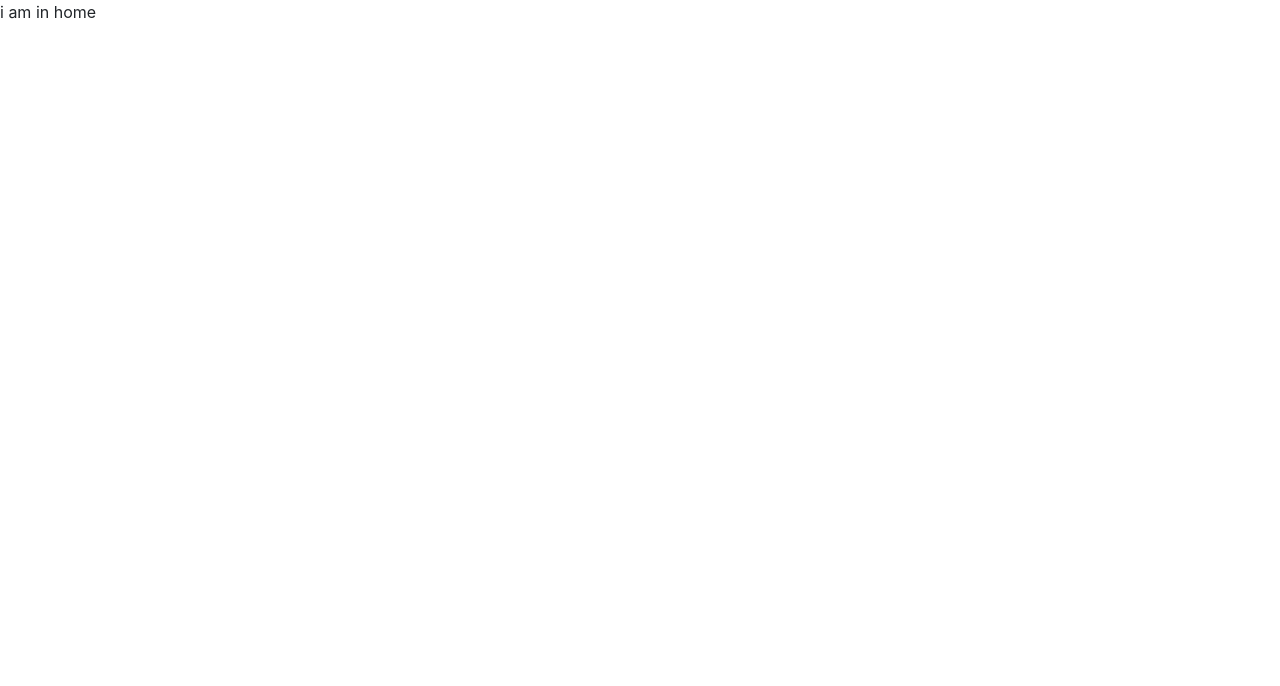
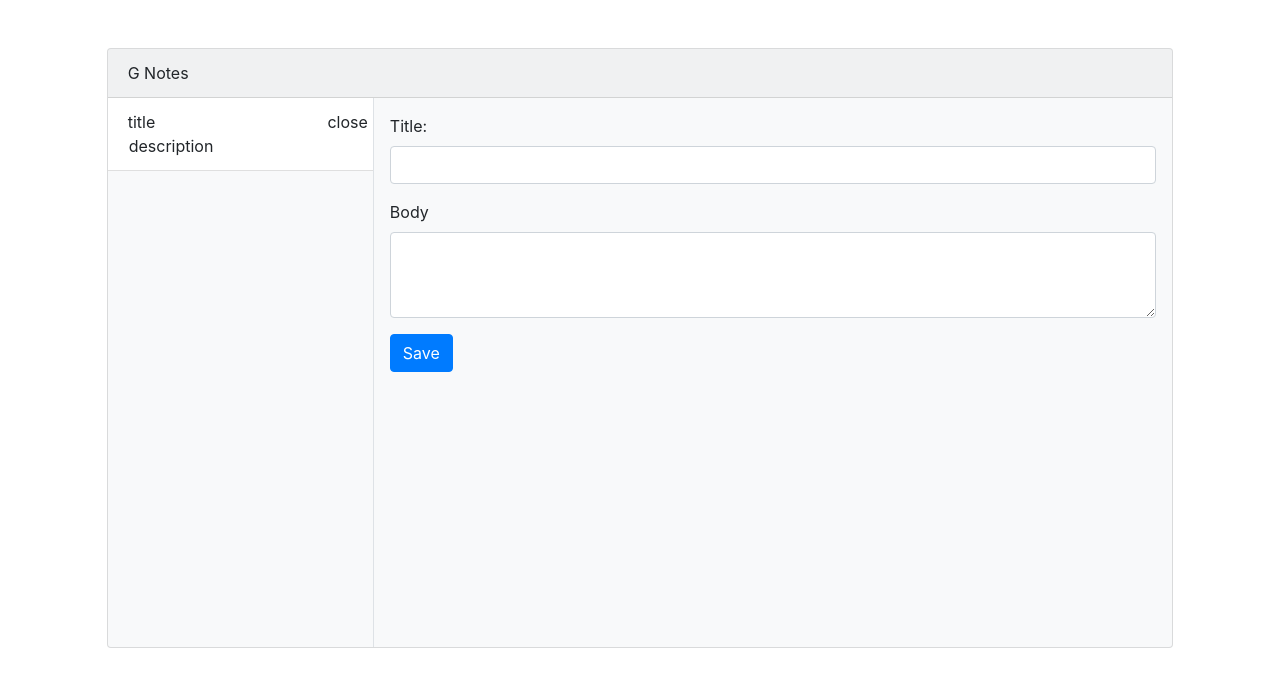
Before and after one commit to shivasai09/PractialTest, a React app: page / in a window 1280 px wide. Shown: the top 686 px of the page. Built offline with nearby package versions, Linux system fonts and the light colour scheme; sample sign-in values are in the browser's storage.

Commit message:
adding home page skeleton

```diff
--- a/src/App.js
+++ b/src/App.js
@@ -3,17 +3,14 @@ import { Link, Route, Switch } from "react-router-dom";
 import PrivateRoute from "./PrivateRoute";
 import PublicRoute from "./PublicRoute";
 import { LoginPage } from "./LoginPage";
+import { HomePage } from "./Home";
 
 export default class App extends React.Component {
   render() {
     return (
       <React.Fragment>
         <Switch>
-          <PrivateRoute
-            exact
-            path="/"
-            component={() => <div>i am in home</div>}
-          />
+          <PrivateRoute exact path="/" component={HomePage} />
           <PublicRoute exact path="/login" component={LoginPage} />
         </Switch>
       </React.Fragment>
--- /dev/null
+++ b/src/Home.js
@@ -0,0 +1,58 @@
+import * as React from "react";
+import Card from "react-bootstrap/Card";
+import Form from "react-bootstrap/Form";
+import Row from "react-bootstrap/Row";
+import Col from "react-bootstrap/Col";
+import ListGroup from "react-bootstrap/ListGroup";
+import Button from "react-bootstrap/Button";
+
+export const HomePage = () => {
+  return (
+    <div className="w-100 h-100 d-flex justify-content-center align-items-start ">
+      <Card className="col-10  p-0 mt-5 h-75" bg="light">
+        <Card.Header>G Notes</Card.Header>
+        <Card.Body as="div" className="p-0 ">
+          <Row className="w-100 m-0 p-0 height-overflow">
+            <Col
+              xl={3}
+              lg={3}
+              md={3}
+              sm={3}
+              xs={3}
+              className="p-0 border-right  height-overflow overflow-auto"
+            >
+              <ListGroup>
+                <ListGroup.Item className="rounded-0 border-top-0 border-left-0 border-right-0">
+                  <Row>
+                    <Col className="flex-grow-1 ">title</Col>
+                    <Col className="flex-grow-0 p-0 m-0">close</Col>
+                  </Row>
+                  <Row className="pl-3">description</Row>
+                </ListGroup.Item>
+              </ListGroup>
+            </Col>
+            <Col xl={9} lg={9} md={9} sm={9} xs={9} className="p-0 pl-3 pr-3">
+              <Form className="position-relative ">
+                <Form.Group
+                  controlId="exampleForm.ControlInput1"
+                  className="mt-3 position-relative "
+                >
+                  <Form.Label>Title:</Form.Label>
+                  <Form.Control type="title" />
+                </Form.Group>
+                <Form.Group
+                  controlId="exampleForm.ControlInput1"
+                  className="position-relative "
+                >
+                  <Form.Label>Body</Form.Label>
+                  <Form.Control as="textarea" rows={3} />
+                </Form.Group>
+                <Button type="primary">Save</Button>
+              </Form>
+            </Col>
+          </Row>
+        </Card.Body>
+      </Card>
+    </div>
+  );
+};
--- a/src/LoginPage.js
+++ b/src/LoginPage.js
@@ -3,10 +3,33 @@ import Card from "react-bootstrap/Card";
 import * as React from "react";
 import Form from "react-bootstrap/Form";
 import Col from "react-bootstrap/Col";
-import Row from "react-bootstrap/Row";
 import Button from "react-bootstrap/Button";
 
 export const LoginPage = ({ history }) => {
+  const [email, setEmail] = React.useState("");
+  const [password, setPassWord] = React.useState("");
+  const setValue = React.useCallback(
+    (event) => {
+      if (event.target.getAttribute("type") === "email") {
+        setEmail(event.target.value);
+      } else {
+        setPassWord(event.target.value);
+      }
+    },
+    [email, password]
+  );
+  const validateEmailPassWord = React.useCallback(() => {
+    if (email === "encora" && password === "interview") {
+      localStorage.setItem("isLoggedIn", "true");
+      history.push("/");
+    } else {
+      alert("wrong credentials");
+    }
+  }, [email, password]);
+  const autoFillCredentials = React.useCallback(() => {
+    setEmail("encora");
+    setPassWord("interview");
+  }, [email, password]);
   return (
     <>
       <Jumbotron bsPrefix="jumbotron d-flex justify-content-center align-items-center">
@@ -19,7 +42,12 @@ export const LoginPage = ({ history }) => {
                   Email
                 </Form.Label>
                 <Col sm={10}>
-                  <Form.Control type="email" placeholder="Email" />
+                  <Form.Control
+                    type="email"
+                    placeholder="Email"
+                    value={email}
+                    onChange={setValue}
+                  />
                 </Col>
               </Form.Group>
               <Form.Group controlId="formHorizontalPassword">
@@ -27,17 +55,23 @@ export const LoginPage = ({ history }) => {
                   Password
                 </Form.Label>
                 <Col sm={10}>
-                  <Form.Control type="password" placeholder="Password" />
+                  <Form.Control
+                    type="password"
+                    placeholder="Password"
+                    value={password}
+                    onChange={setValue}
+                  />
                 </Col>
               </Form.Group>
+              <Button variant="primary" onClick={validateEmailPassWord}>
+                Submit
+              </Button>
               <Button
-                variant="primary"
-                onClick={() => {
-                  localStorage.setItem("isLoggedIn", "true");
-                  history.push("/");
-                }}
+                variant="info"
+                className="ml-3"
+                onClick={autoFillCredentials}
               >
-                Submit
+                autofill credentials
               </Button>
             </Form>
           </Card.Text>
--- a/src/index.css
+++ b/src/index.css
@@ -6,3 +6,7 @@ body,
 div#content {
   height: 100%;
 }
+
+.height-overflow {
+  height: 100%;
+}
```
